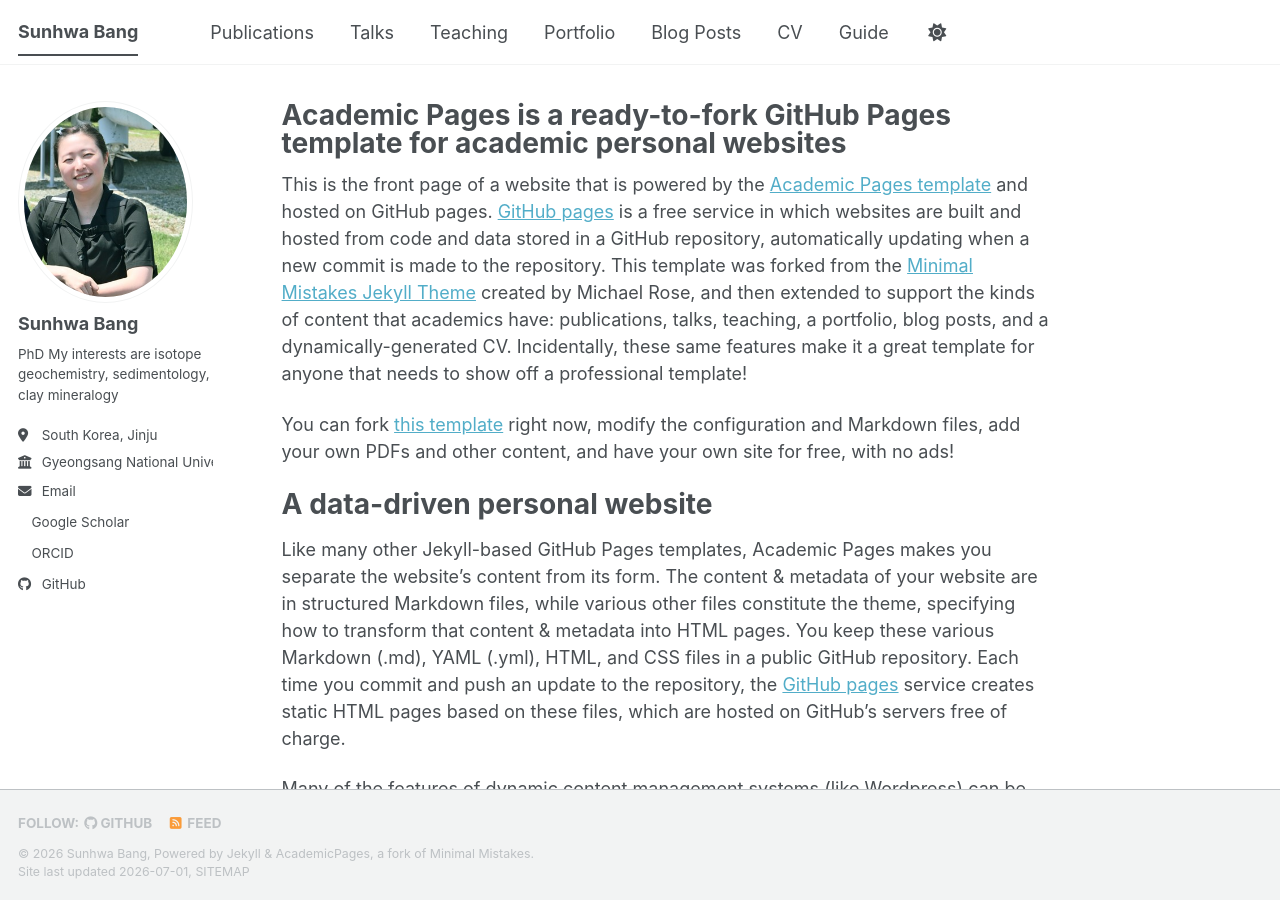
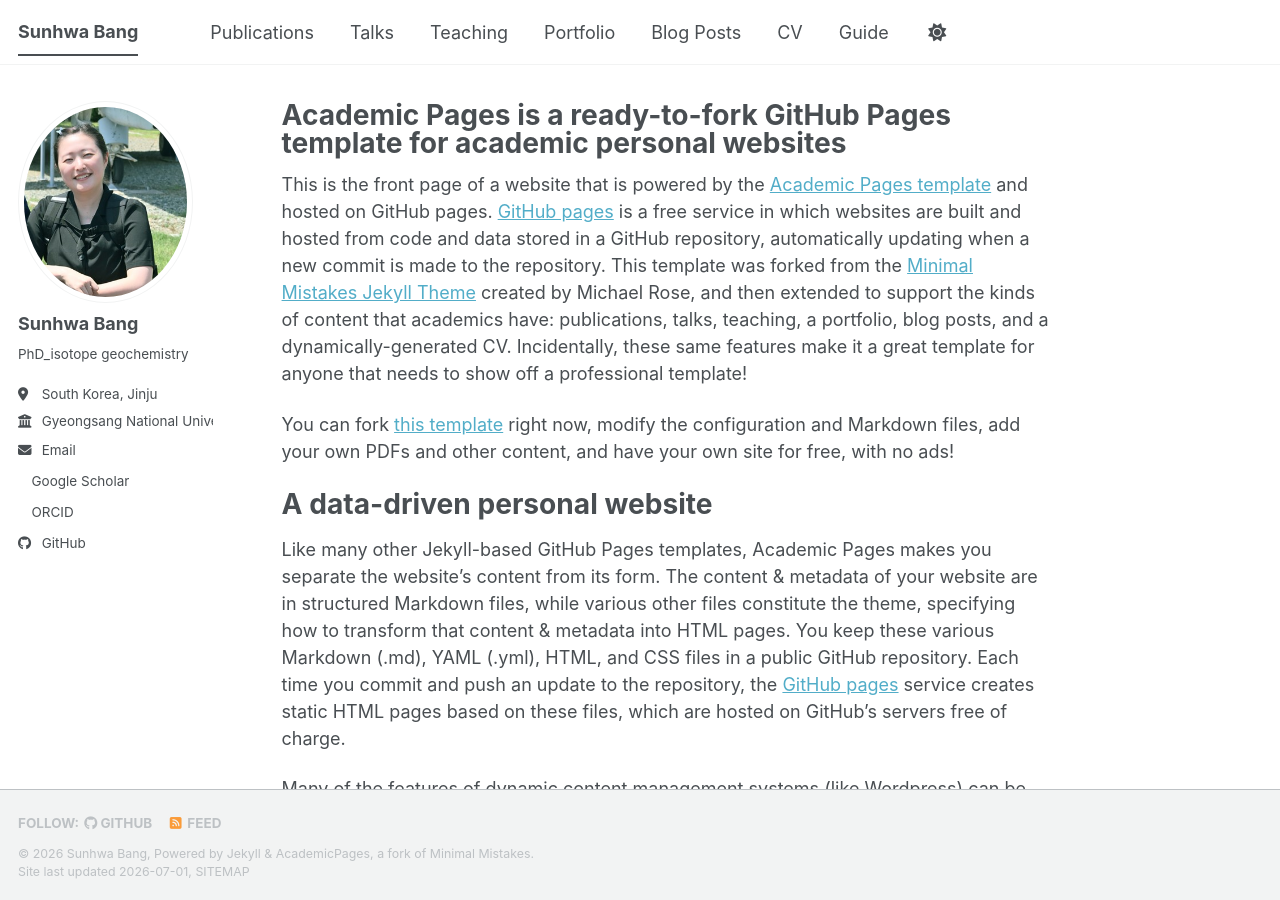
Before and after one commit to SunhwaBang/SunhwaBang.github.io, a Jekyll site: the page built from _pages/about.md, in a window 1280 px wide and 900 px high. Built offline with Jekyll 4.4.1, drawn with Linux system fonts in a browser that asks for light colours; a style sheet for code colours, icons or effects is not loaded.

Commit message:
Update _config.yml_260701_3

```diff
--- a/_config.yml
+++ b/_config.yml
@@ -26,8 +26,7 @@ author:
   avatar           : "bio-photo-2.jpg"
   name             : "Sunhwa Bang"
   pronouns         : # example: "she/her"
-  bio              : "PhD
-  My interests are isotope geochemistry, sedimentology, clay mineralogy"
+  bio              : "PhD_isotope geochemistry"
   location         : "South Korea, Jinju"
   employer         : "Gyeongsang National University"
   uri              : # URL
```
